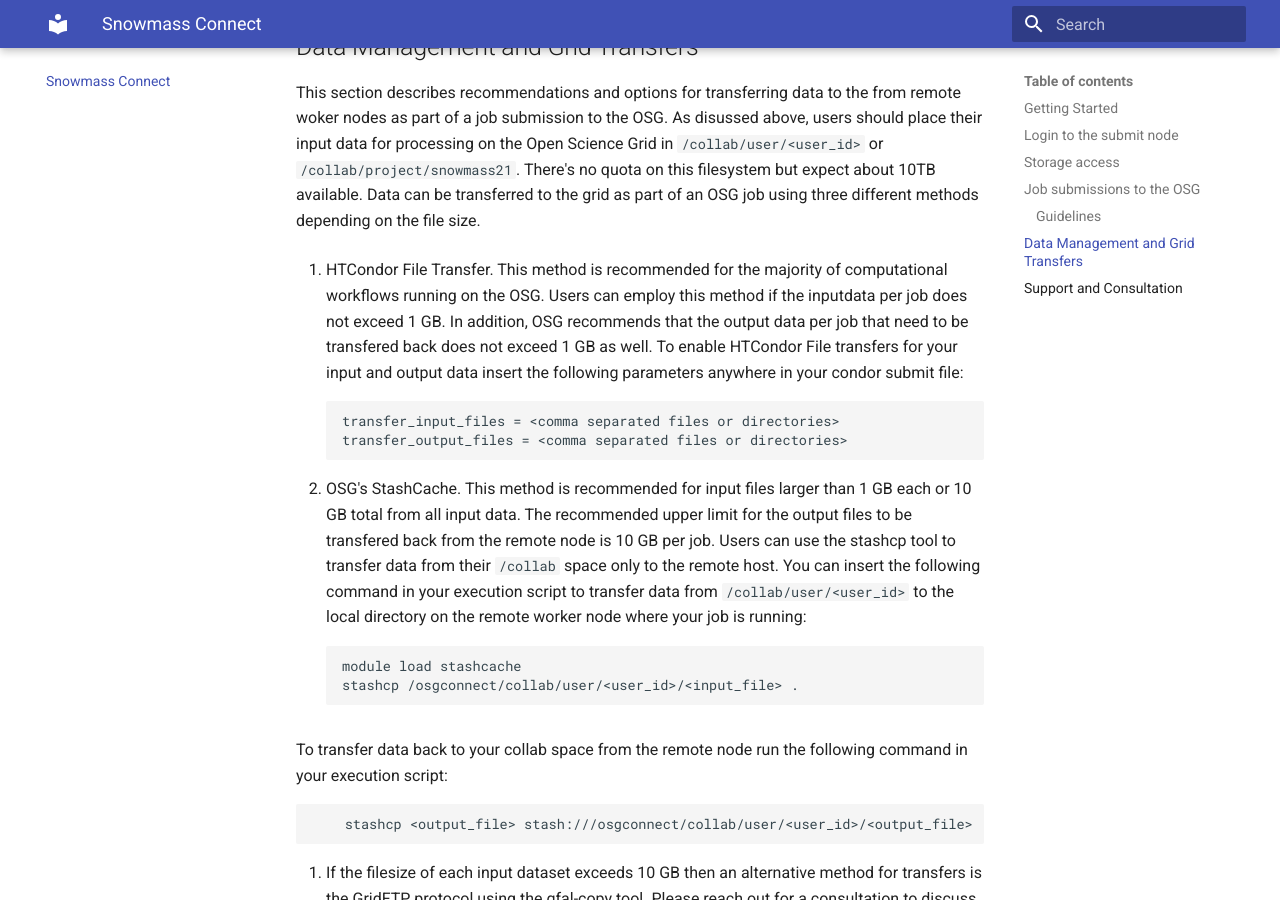
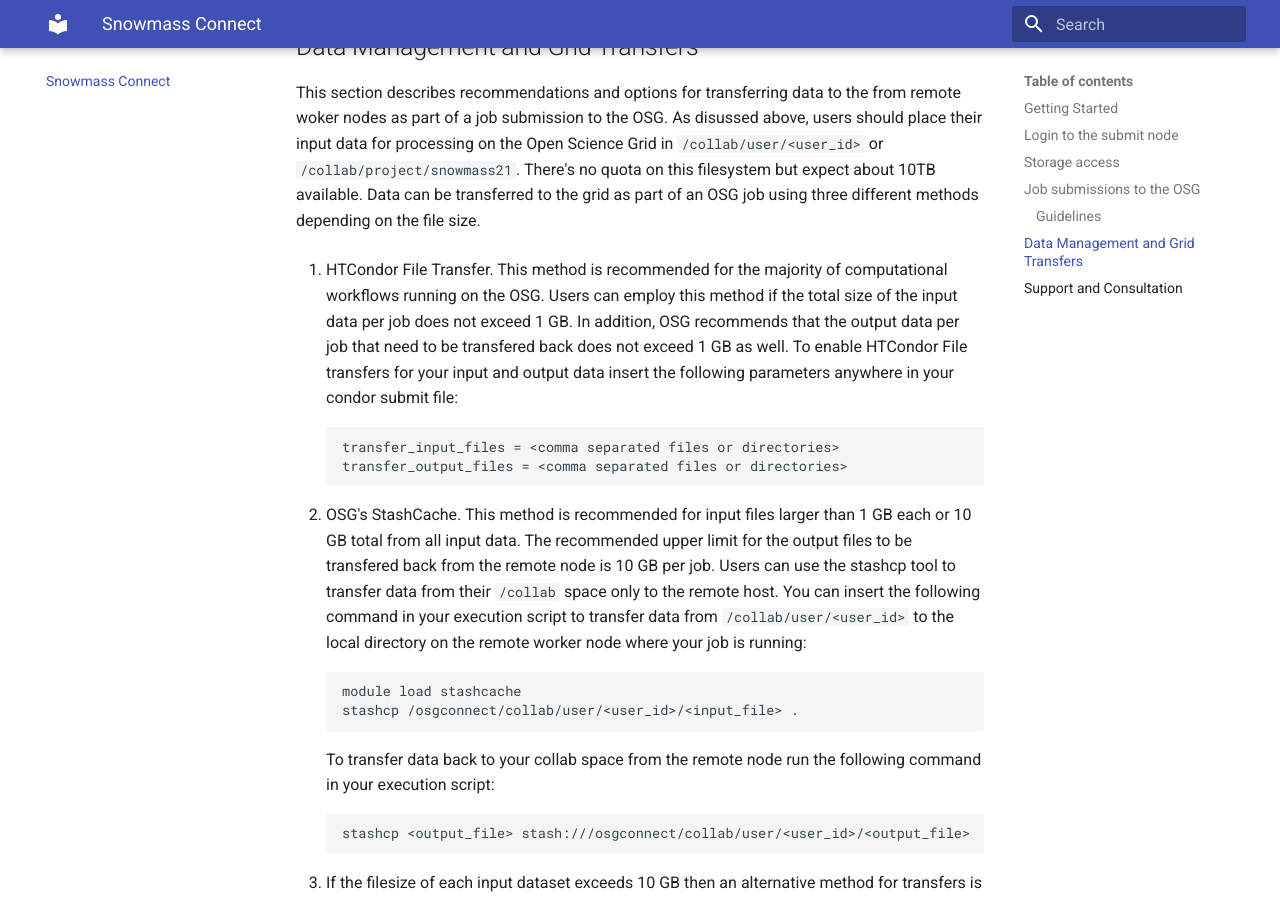
Before and after one commit to ppaschos/snowmass-connect-docs, an MkDocs documentation site: the page built from docs/index.md, in a window 1280 px wide and 900 px high, scrolled down 3627 px. Built offline with MkDocs 1.6.1 and Material for MkDocs 9.7.7, drawn with Linux system fonts in a browser that asks for light colours.

Commit message:
Update index.md

```diff
--- a/docs/index.md
+++ b/docs/index.md
@@ -110,8 +110,7 @@
 This section describes recommendations and options for transferring data to the from remote woker nodes as part of a job submission to the OSG.
 As disussed above, users should place their input data for processing on the Open Science Grid in `/collab/user/<user_id>` or `/collab/project/snowmass21`. There's no quota on this filesystem but expect about 10TB available. Data can be transferred to the grid as part of an OSG job using three different methods depending on the file size.
 
-1. HTCondor File Transfer. This method is recommended for the majority of computational workflows running on the OSG. Users can employ this method if the inputdata per job does not exceed 1 GB. In addition, OSG recommends that the output data per job that need to be transfered back does not exceed 1 GB as well. To enable HTCondor File transfers for your input and output data insert the following parameters
-anywhere in your condor submit file:
+1. HTCondor File Transfer. This method is recommended for the majority of computational workflows running on the OSG. Users can employ this method if the total size of the input data per job does not exceed 1 GB. In addition, OSG recommends that the output data per job that need to be transfered back does not exceed 1 GB as well. To enable HTCondor File transfers for your input and output data insert the following parameters anywhere in your condor submit file:
 
         transfer_input_files = <comma separated files or directories>
         transfer_output_files = <comma separated files or directories>
@@ -121,8 +120,7 @@
 
         module load stashcache
         stashcp /osgconnect/collab/user/<user_id>/<input_file> .
-
-   To transfer data back to your collab space from the remote node run the following command in your execution script:
+To transfer data back to your collab space from the remote node run the following command in your execution script:
 
         stashcp <output_file> stash:///osgconnect/collab/user/<user_id>/<output_file>
 
```
